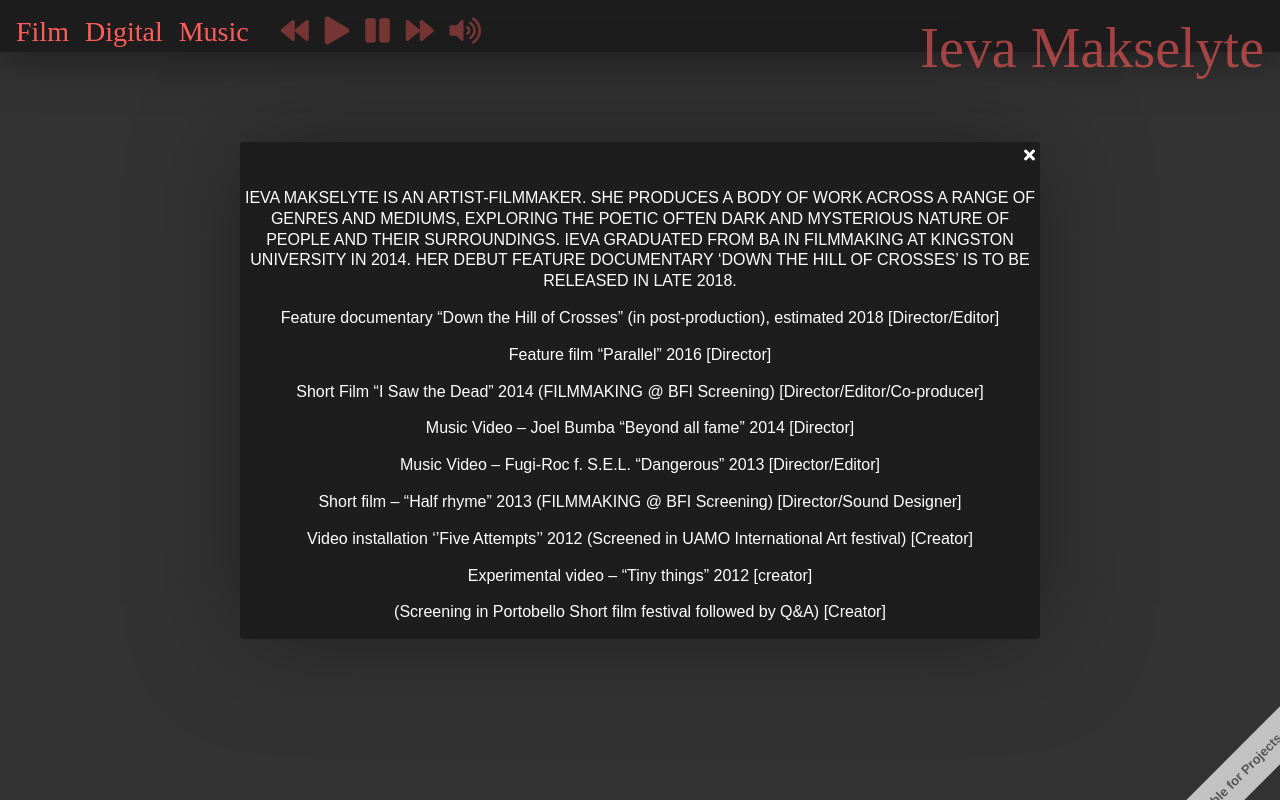
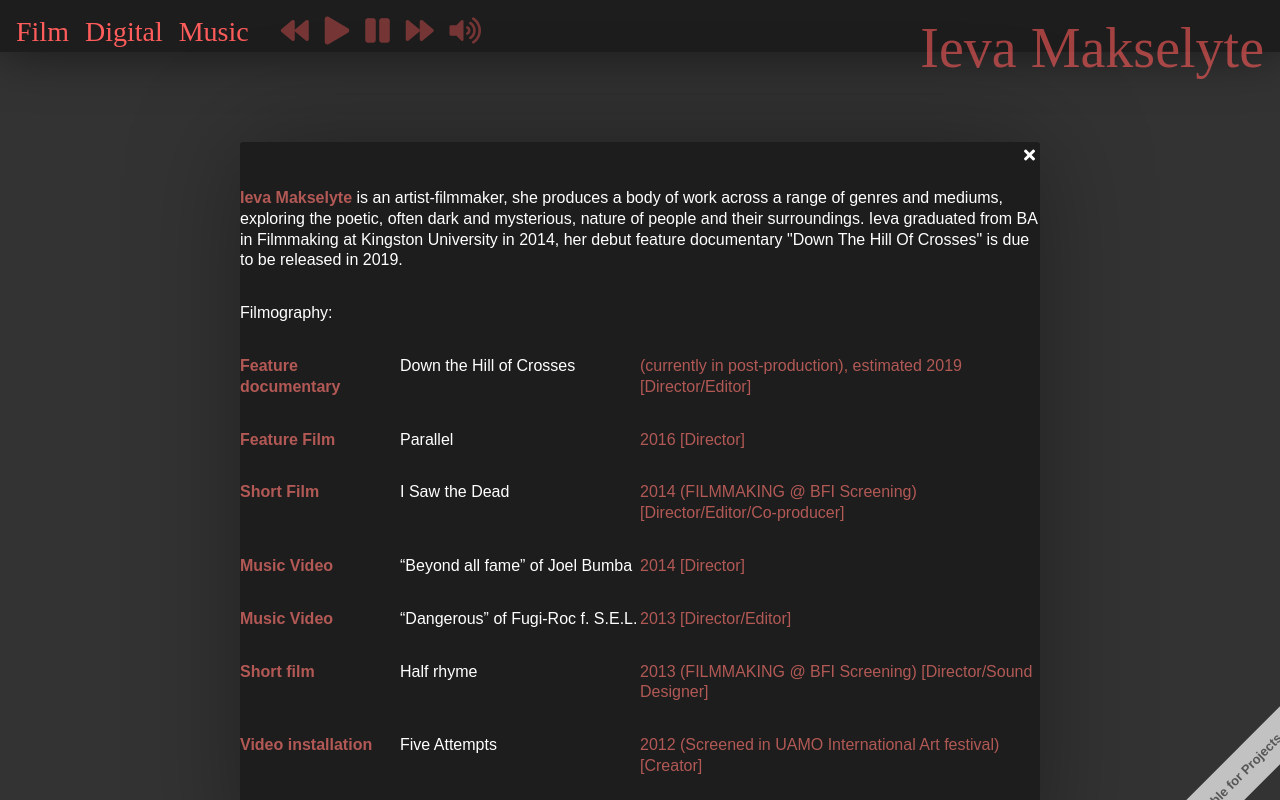
Before and after one commit to ramboInTheSky/ievamakselyte.com, a React app: page / in a window 1280 px wide. Both pictures are taken after a click on the element "Ieva Makselyte". Shown: the top 800 px of the page. Built offline with nearby package versions, Linux system fonts and the light colour scheme; the HTML template or start-up script is replaced by a standard one; a web font is replaced by a local one.

Commit message:
polishes

```diff
--- a/package.json
+++ b/package.json
@@ -8,6 +8,7 @@
     "chalk": "1.1.3",
     "css-loader": "0.28.7",
     "dotenv": "4.0.0",
+    "emotion": "^9.2.4",
     "extract-text-webpack-plugin": "3.0.2",
     "file-loader": "0.11.2",
     "fork-ts-checker-webpack-plugin": "0.2.8",
--- a/src/App.tsx
+++ b/src/App.tsx
@@ -3,7 +3,8 @@
 import { Fetch } from './stores/fetch'
 import YouTube from 'react-youtube';
 import './App.css';
-import { bio, contacts } from './resources'
+import { Biography } from './components/biography'
+import { Contacts } from './components/contacts'
 
 
 //todo: implement caching in the requests -WONTDO
@@ -112,6 +113,7 @@
   toggleContacts = () => {
     this.closeSidebar()
     this.setState({
+      showBio: false,
       showContacts: !this.state.showContacts
     })
   }
@@ -134,35 +136,6 @@
 
 
   render() {
-
-
-    //TESTAREA
-
-    // get a string, make it uppercase, select the third letter, make it a number and return it
-    // const transform = (str: string) => {
-    //   const upperString = str.toUpperCase()
-    //   const thirdLetter = upperString.charAt(2)
-    //   const number = thirdLetter.charCodeAt(0)
-    //   return number
-    // }
-
-    const Box = (str: any) => ({
-      map: (f: Function) => Box(f(str)),
-      // toString: () => `Box(${str})`,
-      fold: (f: Function) => f(str)
-    })
-
-    const transform2 = (str: string) =>
-      Box(str)
-        .map((str: string) => str.toUpperCase())
-        .map((uStr: string) => uStr.charAt(2))
-        .fold((c: string) => c.charCodeAt(0))
-
-    const result = transform2('sticazzi')
-    console.log(result)
-
-
-    //END TESTAREA
     const opts: any = {
       // height: '100%',
       width: '100%',
@@ -198,8 +171,12 @@
         <ErrorBoundary>
           <Header show={false} selectPlaylistHandler={this.selectPlaylist} videoApiControls={controls} onTitleClick={this.toggleBio} />
           <Sidebar show={showSidebar} playlists={playlistsItems} selectVideoHandler={selectVideoHandler} onBlur={this.onBlurHandler} />
-          <Lightbox text={bio} className="bioBox" show={showBio} onClick={this.toggleBio} />
-          <Lightbox text={contacts} className="bioBox" show={showContacts} onClick={this.toggleContacts} />
+          <Lightbox className="bioBox" show={showBio} onClick={this.toggleBio} >
+            <Biography/>
+          </Lightbox>
+          <Lightbox className="bioBox" show={showContacts} onClick={this.toggleContacts} >
+            <Contacts/>
+            </Lightbox>
           <div style={{ display: 'flex' }}>
             <YouTube
               videoId={playing}
--- /dev/null
+++ b/src/components/biography/biography.tsx
@@ -0,0 +1,47 @@
+import * as React from 'react'
+import { bio } from '../../resources'
+import { css } from 'emotion'
+
+const style = css`
+width: 100%;
+& > div{
+    clear: both;
+}
+p{
+    display: inline-block;
+    float: left;
+    text-align: left;
+}
+& .nameStyle{
+    font-weight: bold;
+    color: #b25955;
+}
+& .typeStyle{
+    width: 20%;
+    font-weight: bold;
+    color: #b25955;
+}
+& .titleStyle{
+    width: 30%;
+}
+& .notesStyle{
+    width: 50%;
+    color: #b25955;
+}
+`
+
+export const Biography = () => {
+    return (
+        <div className={style}>
+            <p> <span className="nameStyle"> {bio.name} </span> {bio.summary} </p>
+            <p>Filmography:</p>
+            {bio.experiences.map((experience) =>
+                <div key={experience.title}>
+                    <p className="typeStyle">{experience.type}</p>
+                    <p className="titleStyle">{experience.title}</p>
+                    <p className="notesStyle">{experience.notes}</p>
+                </div>
+            )}
+        </div>
+    )
+}
--- /dev/null
+++ b/src/components/biography/index.ts
@@ -0,0 +1 @@
+export * from './biography'
--- /dev/null
+++ b/src/components/contacts/contacts.tsx
@@ -0,0 +1,20 @@
+import * as React from 'react'
+import { contacts } from '../../resources'
+import { css } from 'emotion'
+
+const style = css`
+width: 100%;
+p{
+    display: block;
+    clear: both;
+}
+`
+
+export const Contacts = () => {
+    return (
+        <div className={style}>
+            <p>{contacts.email}</p>
+            <p><a href={contacts.imdb} target="_blank" className="notesStyle">IMDB</a></p>
+        </div>
+    )
+}
--- /dev/null
+++ b/src/components/contacts/index.ts
@@ -0,0 +1 @@
+export * from './contacts'
--- a/src/components/lightbox/lightbox.tsx
+++ b/src/components/lightbox/lightbox.tsx
@@ -4,7 +4,6 @@
 import './lightbox.css';
 
 export interface LightboxProps {
-    text: string[][]
     className: string
     show: boolean
     onClick?: (f:any)=>void
@@ -16,7 +15,7 @@
     }
 
     render() {
-        const { text, className, show, onClick } = this.props
+        const { className, show, onClick } = this.props
         return (
             <CSSTransitionGroup
                 className="transitionElement"
@@ -24,18 +23,13 @@
                 transitionEnterTimeout={150}
                 transitionLeaveTimeout={100}>
                 {show ?
-                    <div className={`lightbox ${className || ''}`} onClick={onClick}>
+                    <div className={`lightbox ${className || ''}`} >
                         <div className="lightbox-header">
                             {/*<span className="pull-left"> Ieva Makselyte</span>*/}
-                            <span className="closeBtn pull-right fa fa-times"></span>
+                            <span onClick={onClick} className="closeBtn pull-right fa fa-times"></span>
                         </div>
                         <div className={`lightbox-body`}>
-                            {text.filter(item=>item.length == 1).map(item =>
-                                <p>{item}</p>
-                            )}
-                            {text.filter(item=>item.length == 2).map(item =>
-                                <a href={item[1]} target="_blank">{item[0]}</a>
-                            )}
+                            {this.props.children}
                         </div>
                     </div>
                     : null}
--- a/src/resources/bio.ts
+++ b/src/resources/bio.ts
@@ -1,25 +1,21 @@
 export const bio =
-    [
-        [`IEVA MAKSELYTE IS AN ARTIST-FILMMAKER. SHE PRODUCES A BODY OF WORK ACROSS A
-RANGE OF GENRES AND MEDIUMS, EXPLORING THE POETIC OFTEN DARK AND MYSTERIOUS NATURE OF PEOPLE AND THEIR SURROUNDINGS.
-IEVA GRADUATED FROM BA IN FILMMAKING AT KINGSTON UNIVERSITY IN 2014. HER DEBUT FEATURE DOCUMENTARY ‘DOWN THE HILL OF CROSSES’ IS TO BE RELEASED IN LATE 2018.`],
+    {
+        name: 'Ieva Makselyte',
+        summary:
+            `
+            is an artist-filmmaker, she produces a body of work across a range of genres and mediums, exploring the poetic, often dark and mysterious,
+            nature of people and their surroundings.
+            Ieva graduated from BA in Filmmaking at Kingston University in 2014, her debut feature documentary "Down The Hill Of Crosses" is due to be released in 2019.
+            `,
+        experiences: [
+            { type: 'Feature documentary', title: 'Down the Hill of Crosses', notes: '(currently in post-production), estimated 2019  [Director/Editor]' },
+            { type: 'Feature Film', title: 'Parallel', notes: '2016 [Director]' },
+            { type: 'Short Film', title: 'I Saw the Dead', notes: '2014 (FILMMAKING @ BFI Screening) [Director/Editor/Co-producer]' },
+            { type: 'Music Video', title: '“Beyond all fame” of Joel Bumba', notes: '2014 [Director]' },
+            { type: 'Music Video', title: '“Dangerous” of Fugi-Roc f. S.E.L.', notes: '2013 [Director/Editor]' },
+            { type: 'Short film', title: 'Half rhyme', notes: '2013 (FILMMAKING @ BFI Screening) [Director/Sound Designer]' },
+            { type: 'Video installation', title: 'Five Attempts', notes: '2012 (Screened in UAMO International Art festival) [Creator]' },
+            { type: 'Experimental video', title: 'Tiny things', notes: '2012 Screening in Portobello Short film festival followed by Q&A [Creator]' },
+        ]
 
-        [`Feature documentary  “Down the Hill of Crosses” (in post-production), estimated 2018  [Director/Editor]`],
-
-        [`Feature film “Parallel” 2016 [Director]`],
-
-        [`Short Film “I Saw the Dead” 2014 (FILMMAKING @ BFI Screening) [Director/Editor/Co-producer]`],
-
-        [`Music Video – Joel Bumba “Beyond all fame” 2014 [Director]`],
-
-        [`Music Video – Fugi-Roc f. S.E.L. “Dangerous” 2013 [Director/Editor]`],
-
-        [`Short film – “Half rhyme” 2013 (FILMMAKING @ BFI Screening) [Director/Sound Designer]`],
-
-        [`Video installation ‘’Five Attempts’’ 2012 (Screened in UAMO International Art festival) [Creator]`],
-
-        [`Experimental video – “Tiny things” 2012 [creator]`],
-
-        [`(Screening in Portobello Short film festival followed by Q&A) [Creator]`],
-
-    ]
+    }
--- a/src/resources/contacts.ts
+++ b/src/resources/contacts.ts
@@ -1,5 +1,5 @@
-export const contacts = [
-    [`Phone: +44 7440 609644`],
-    [`Email: makselyte.ieva@gmail.com`],
-    ['IMBD', `https://www.imdb.com/name/nm6593640/`]
-]
+export const contacts = {
+    phone: '+44 7440 609644',
+    email: 'makselyte.ieva@gmail.com',
+    imdb: 'https://www.imdb.com/name/nm6593640/'
+}
```
Also changed, not shown: src/App.css (line endings or trailing spaces), 1 other file (tests, documents, lock files or other folders).
